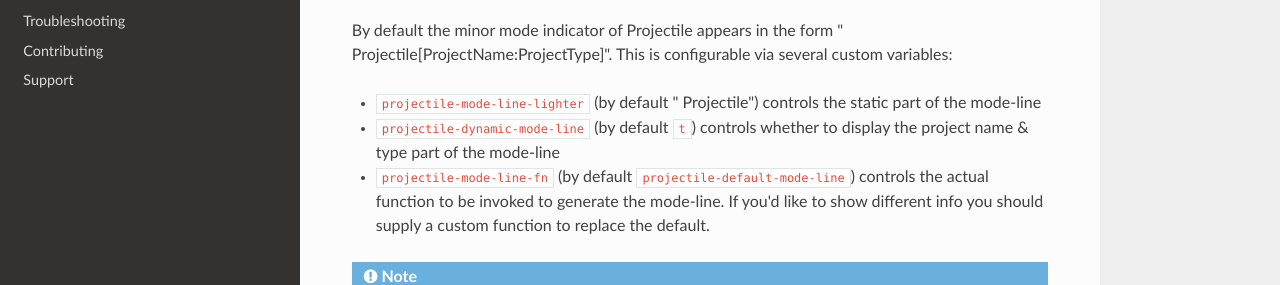
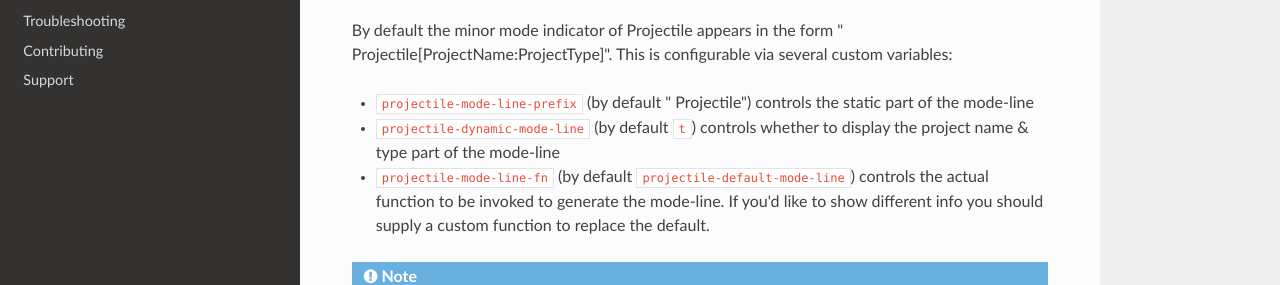
Before and after one commit to bbatsov/projectile, an MkDocs documentation site: the page built from doc/configuration.md, in a window 1280 px wide and 900 px high, scrolled down 4896 px. Shown: the part 324-609 px from the top of the window. Built offline with MkDocs 1.6.1, drawn with Linux system fonts in a browser that asks for light colours; nearby versions of some CDN libraries; old or Windows-style settings are respelled for this version of MkDocs.

Commit message:
Update documentation about mode-line

```diff
--- a/doc/configuration.md
+++ b/doc/configuration.md
@@ -268,7 +268,7 @@
 By default the minor mode indicator of Projectile appears in the form
 " Projectile[ProjectName:ProjectType]". This is configurable via several custom variables:
 
-* `projectile-mode-line-lighter` (by default " Projectile") controls the static part of the mode-line
+* `projectile-mode-line-prefix` (by default " Projectile") controls the static part of the mode-line
 * `projectile-dynamic-mode-line` (by default `t`) controls whether to display the project name & type part of the mode-line
 * `projectile-mode-line-fn` (by default `projectile-default-mode-line`) controls the actual function to be invoked to generate the mode-line. If you'd like to show different info you should supply a custom function to replace the default.
 
```
